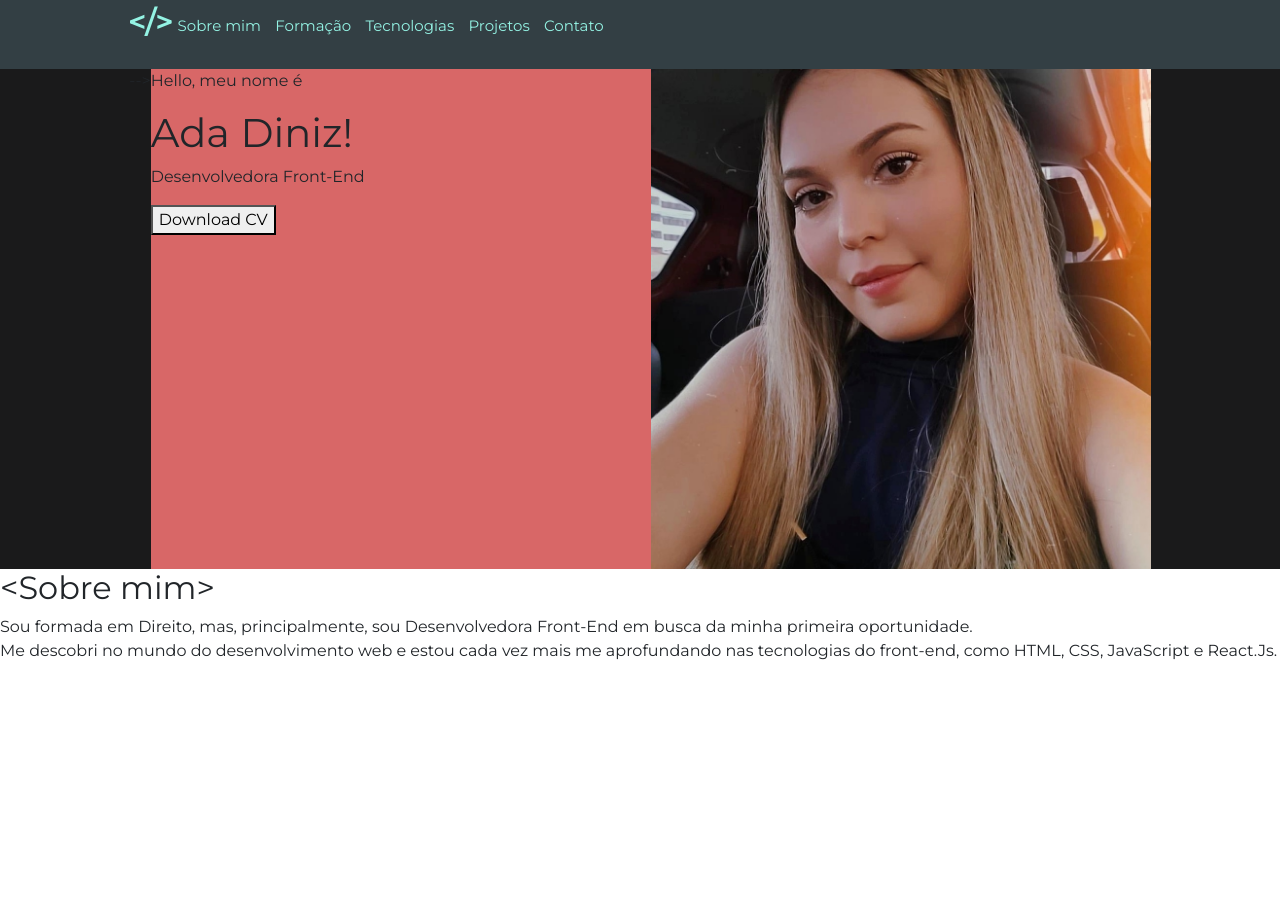
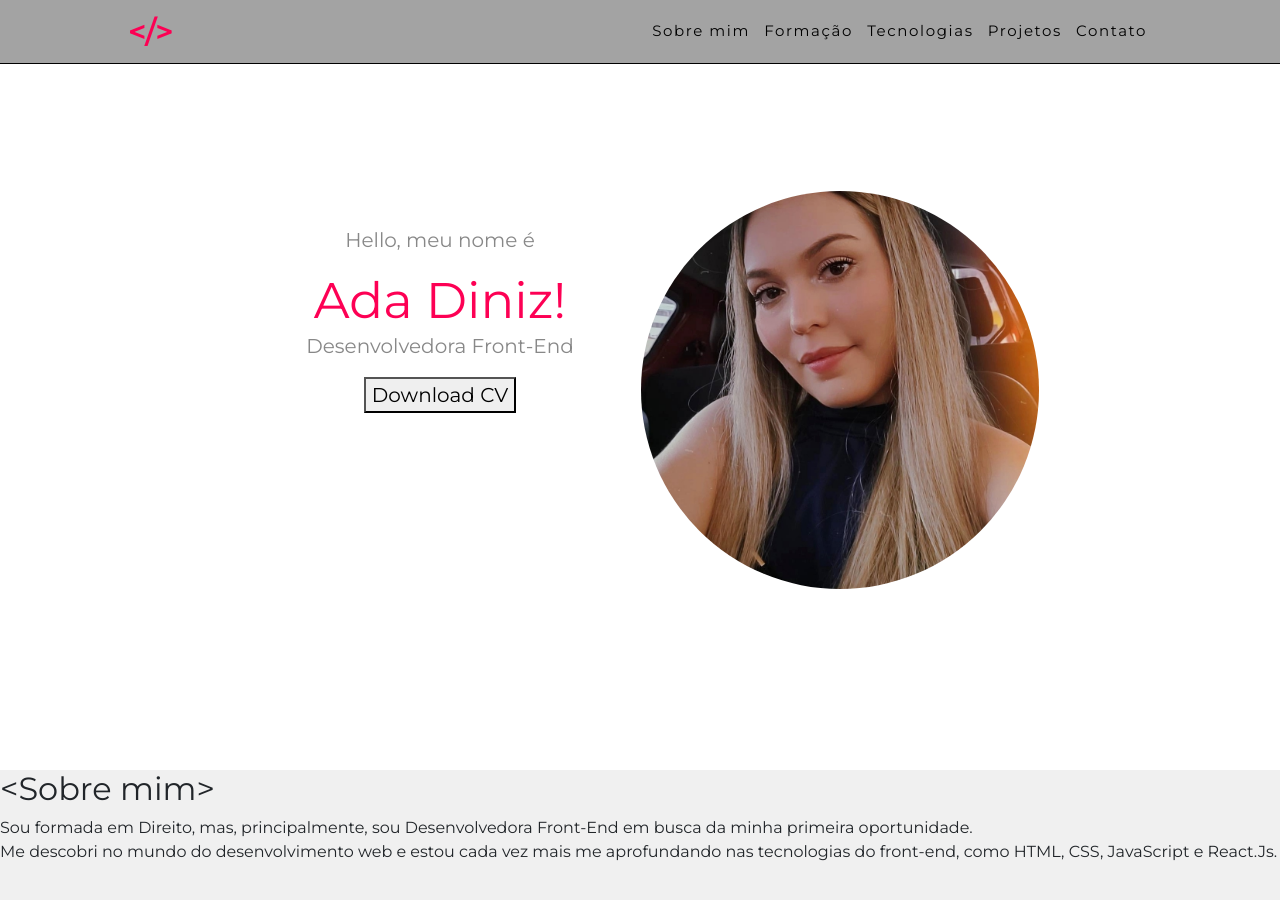
Before and after one commit to adaDiniz/my-portfolio, a plain HTML site: page index.html in a window 1280 px wide. Shown: the top 900 px of the page. Before the commit the page ends 800 px from the top, so only its background shows below. Drawn offline with nearby package versions, Linux system fonts and the light colour scheme.

Commit message:
nav e section sobreMim modificados

```diff
--- a/index.html
+++ b/index.html
@@ -14,7 +14,7 @@
 
     <body>
       <nav>
-        <p class="simbolo">&lt;/&gt;</p>
+        <div class="simbolo">&lt;/&gt;</div>
         <ul>
           <li>
             <a href="#sobre">Sobre mim </a>
@@ -36,7 +36,7 @@
 
       <main>
         <section id="inicio">
-         <div class="divInicio">   -->
+         <div class="divInicio">
             <div class="inicioTexto">
               <p>Hello, meu nome é</p>
               <h1>Ada Diniz!</h1>
@@ -44,12 +44,12 @@
               <button>Download CV</button>
             </div>
             <div class="inicioImage">
-              <img src="./imagens/ada.jpeg" alt="selfie" width="500" height="500">
+              <img src="./imagens/ada.jpeg" alt="selfie" width="400" height="400">
             </div>
           </div>
         </section>
 
-        <section class="sobreMim">
+        <section id="sobreMim">
           <div class="textoQuemSouEu">
             <h2>
               &lt;Sobre mim&gt;
--- a/style.css
+++ b/style.css
@@ -6,63 +6,92 @@ body {
 }
 
 nav{
-background-color: #333F44;
-display: flex;
 width: 100%;
 margin: 0 auto;
+background-color: #888888c4;
+position: absolute;
+top: 0;
+border-bottom: 1px solid black;
 }
 
+
 .simbolo{
-  color: #94F3E4;
-   font-size: 30px;
-   font-weight: bold;
-   text-align: left;
-   margin-left: 10%;
+  color: #FD0054;
+  font-size: 30px;
+  font-weight: bold;
+  float: left;
+  margin: 0 0 0 10%;
+  padding-top: 10px;
 }
 
 ul {
-  padding: 5px 0;
+  padding: 10px 0;
+  float: right;
+  margin: 0 10% 0 0;
 }
 
 li {
   display: inline-block;
   font-size: 14px;
   padding: 10px 5px;
+  letter-spacing: 0.1rem;
 }
 
 a{
   font-size: 15px;
-  color: #94F3E4;
+  color: #000000;
   text-decoration: none;
 }
 
 a:hover{
-  color:#b3ffff;
+  color: #FD0054;
 }
 
 #inicio{
   width: 100%;
-  margin: auto;
-  background-color: #1A1A1B;
+  margin: 40px auto 30px;
+  background-color: #ffffff;
+  height: 700px;
 }
 
 .divInicio{
   margin: auto;
   display: flex;
+  flex-wrap: wrap;
+  width: 80%;
+  margin: auto;
+  position: relative;
+  top: 50%;
+  transform: translateY(-50%);
   justify-content: center;
-  flex-wrap: wrap;
 }
 
 .inicioTexto{
-  background-color: rgb(216, 103, 103);
-  width: 500px;
-  height: 500px;
-}
-/*
-.inicioImage{
-
+  color: #888888;
+  font-size: 20px;
+  text-align: center;
+  width: 400px;
+  padding: 35px 20px;
 }
 
+img{
+  border: 1px solid rgb(255, 255, 255);
+  border-radius: 50%;
+}
+
+h1 {
+  color: #FD0054;
+  font-size: 50px;
+  margin: 0;
+}
+
+#sobreMim{
+ background-color: #F0F0F0;
+ height: 30000px;
+ margin: 0;
+}
+
+ /*
 span{
   font-size: 18px;
 }
```
